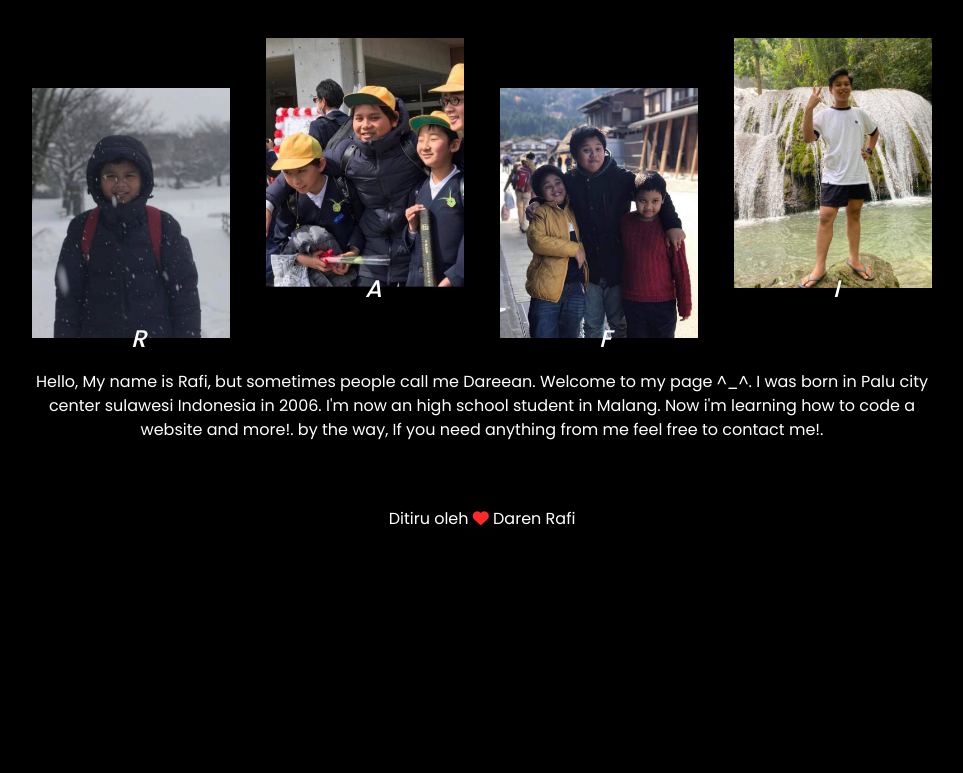
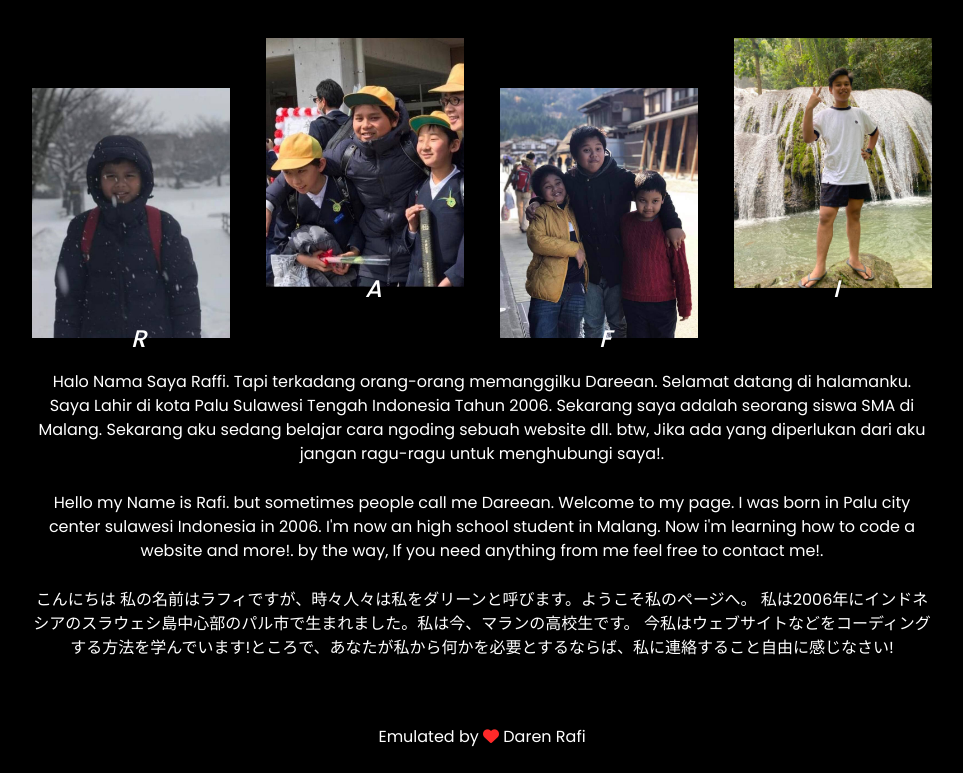
Before and after one commit to Dareean/dareen, a plain HTML site: page index.html in a window 1280 px wide. Shown: the part 802-1575 px from the top of the page, without its empty margins (158-1121 px from the left). Before the commit the page ends 1357 px from the top, so only its background shows below. Drawn offline with nearby package versions, Linux system fonts and the light colour scheme.

Commit message:
Add files via upload

```diff
--- a/index.html
+++ b/index.html
@@ -57,14 +57,24 @@
                  </div>
             </div>
             <div class="about-info">
-                Hello, My name is Rafi, but sometimes people call me Dareean. Welcome to my page ^_^.
+                Halo Nama Saya Raffi. Tapi terkadang orang-orang memanggilku Dareean. Selamat datang di halamanku.
+                Saya Lahir di kota Palu Sulawesi Tengah Indonesia Tahun 2006. Sekarang saya adalah seorang siswa SMA di Malang.
+                Sekarang aku sedang belajar cara ngoding sebuah website dll. btw, Jika ada yang diperlukan dari aku jangan ragu-ragu untuk menghubungi saya!.
+             </div><br>
+            <div class="about-info">
+                Hello my Name is Rafi. but sometimes people call me Dareean. Welcome to my page.
                 I was born in Palu city center sulawesi Indonesia in 2006. I'm now an high school student in Malang.
                 Now i'm learning how to code a website and more!. by the way, If you need anything from me feel free to contact me!.
+             </div><br>
+             <div class="about-info">
+                こんにちは 私の名前はラフィですが、時々人々は私をダリーンと呼びます。ようこそ私のページへ。
+                私は2006年にインドネシアのスラウェシ島中心部のパル市で生まれました。私は今、マランの高校生です。
+                今私はウェブサイトなどをコーディングする方法を学んでいます!ところで、あなたが私から何かを必要とするならば、私に連絡すること自由に感じなさい!
              </div>
         </div>
     </section>
 
     <!-- Footer -->
-    <footer>Ditiru oleh  <i class="fa fa-heart"></i>  Daren Rafi</footer>
+    <footer>Emulated by  <i class="fa fa-heart"></i>  Daren Rafi</footer>
   </body>
 </html>
```
